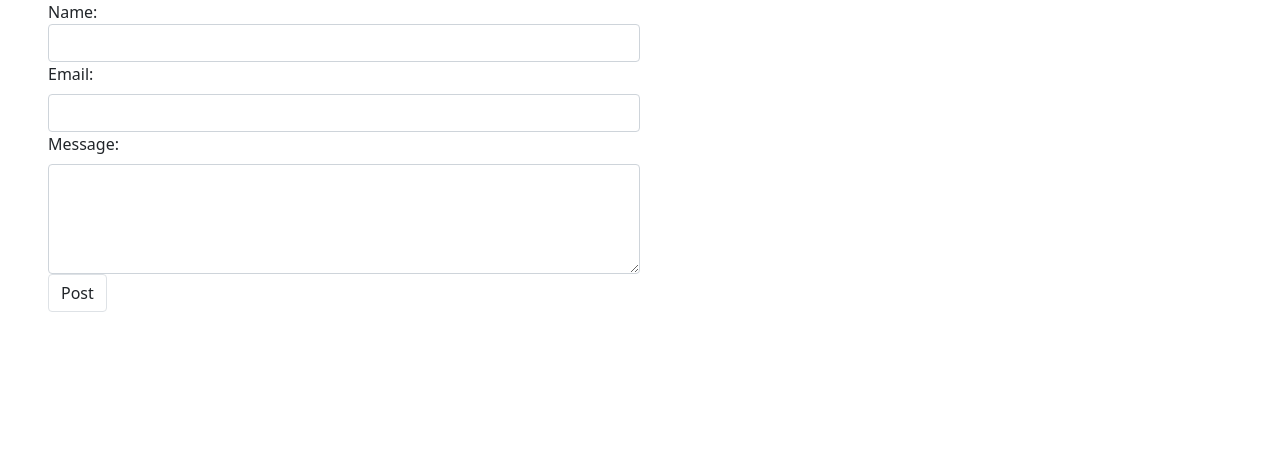
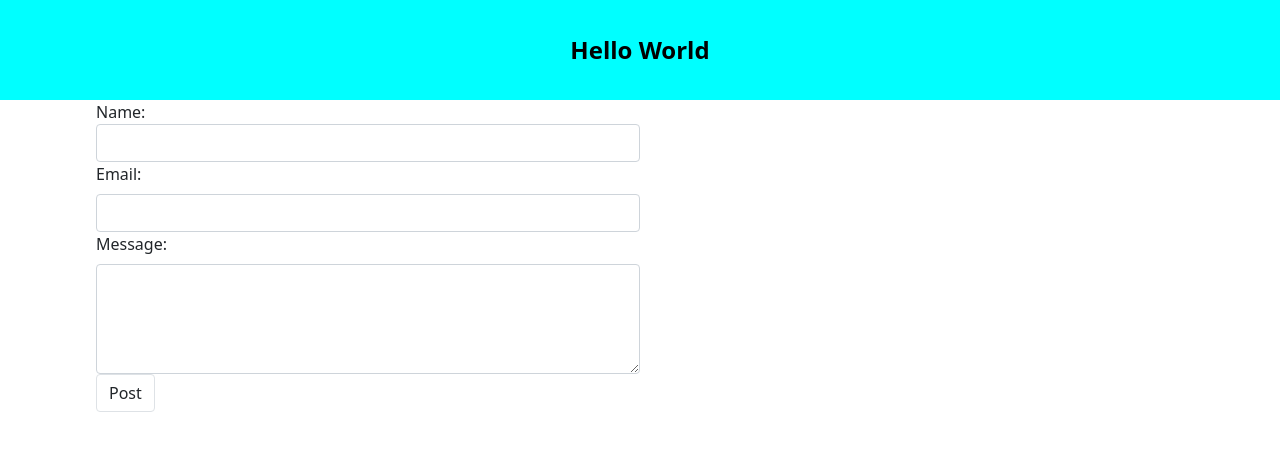
Before and after one commit to mmanrus/db_project, a PHP site: page / in a window 1280 px wide. Shown: the top 451 px of the page. Run offline with PHP 8.4, Linux system fonts and the light colour scheme.

Commit message:
Added style.css and some styling done

```diff
--- a/rusiana_db/index.php
+++ b/rusiana_db/index.php
@@ -9,18 +9,24 @@
     <meta charset="UTF-8">
     <meta name="viewport" content="width=device-width, initial-scale=1.0">
     <link href="https://cdn.jsdelivr.net/npm/bootstrap@5.0.2/dist/css/bootstrap.min.css" rel="stylesheet" integrity="sha384-EVSTQN3/azprG1Anm3QDgpJLIm9Nao0Yz1ztcQTwFspd3yD65VohhpuuCOmLASjC" crossorigin="anonymous">
+    <link rel="stylesheet" href="style.css">
     <title>Document</title>
 </head>
 <body>
-    <form action="hello.php" method="post" class="px-5">
+    <header class="nav">
+        <div>
+            Hello World
+        </div>
+    </header>
+    <form action="hello.php" method="post" class="px-5 mx-5">
         <label for="name" >Name:</label class="form-label">
-        <input type="text" name="username" id="email" class="form-control w-50" >
+        <input type="text" name="username" id="email" class="form-control px-0 w-50" >
 
         <label for="name" name="email" id="email" class="form-label">Email:</label>
-        <input type="email" name="email" id="" class="form-control  w-50">
+        <input type="email" name="email" id="" class="form-control px-0 w-50">
 
         <label for="message" class="form-label">Message:</label>
-        <textarea id="message" name="message" rows="4" cols="50"  class="form-control w-50"  rows="3">
+        <textarea id="message" name="message" rows="4" cols="50"  class="form-control w-50 px-0"  rows="3">
         </textarea>
 
         <button type="submit" class="btn border">Post</button>
--- /dev/null
+++ b/rusiana_db/style.css
@@ -0,0 +1,19 @@
+.nav {
+  position: sticky;
+  top: 0;
+  left: 0;
+  right: 0;
+  width: 100%;
+  background-color: aqua;
+  color: aliceblue;
+  height: 100px;
+  display: flex;
+  align-items: center;
+  justify-content: center;
+}
+
+.nav > div {
+  color: black !important;
+  font-size: 1.5rem !important;
+  font-weight: 600;
+}
```
